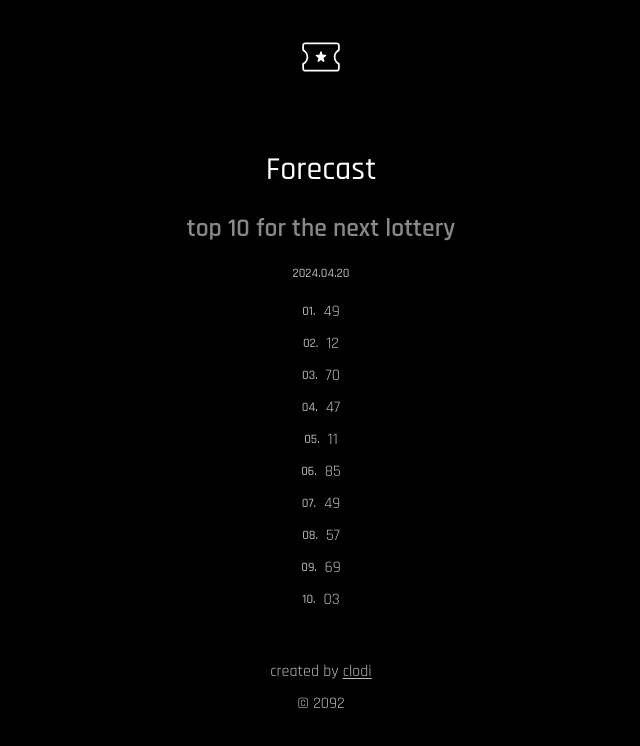
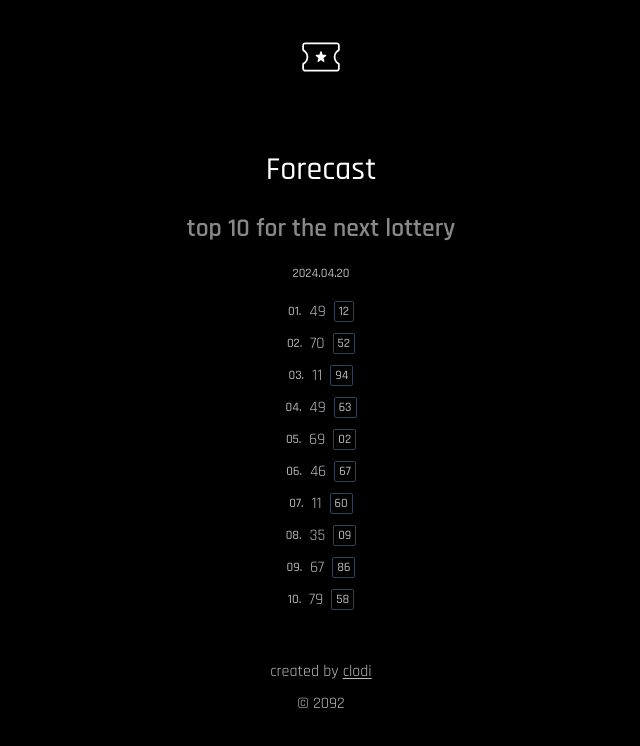
Before and after one commit to clodi-tech/enalotto, a Next.js app: page / in a window 1280 px wide. Shown: the top 746 px of the page, without its empty margins (319-959 px from the left). Built offline with nearby package versions, Linux system fonts and the light colour scheme.

Commit message:
add score

```diff
--- a/app/page.tsx
+++ b/app/page.tsx
@@ -1,5 +1,8 @@
 export default function Home() {
-  const forecasts = Array.from({length: 10}, () => Math.floor(Math.random() * 90) + 1);
+  const forecasts = Array.from({length: 10}, () => ({
+    number: Math.floor(Math.random() * 90) + 1,
+    score: Math.floor(Math.random() * 101),
+  }));
 
   return (
     <main>
@@ -10,7 +13,8 @@ export default function Home() {
         {forecasts.map((forecast, index) => (
           <div key={index} className="flex gap-2 justify-center items-center">
             <small>{(index+1).toString().padStart(2, '0')}.</small>
-            <p>{forecast.toString().padStart(2, '0')}</p>
+            <p>{forecast.number.toString().padStart(2, '0')}</p>
+            <small className="px-1 border border-slate-700 rounded-sm">{forecast.score.toString().padStart(2, '0')}</small>
           </div>
         ))}
       </div>
```
